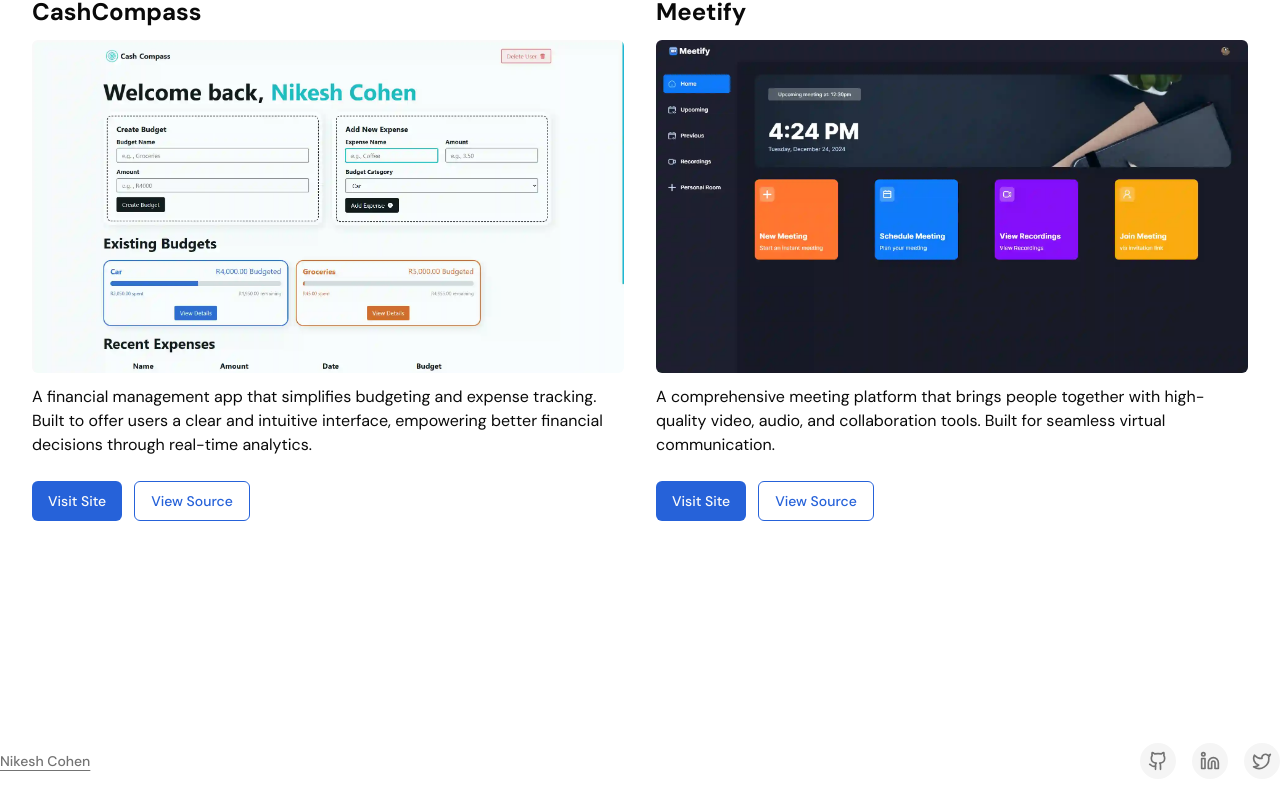
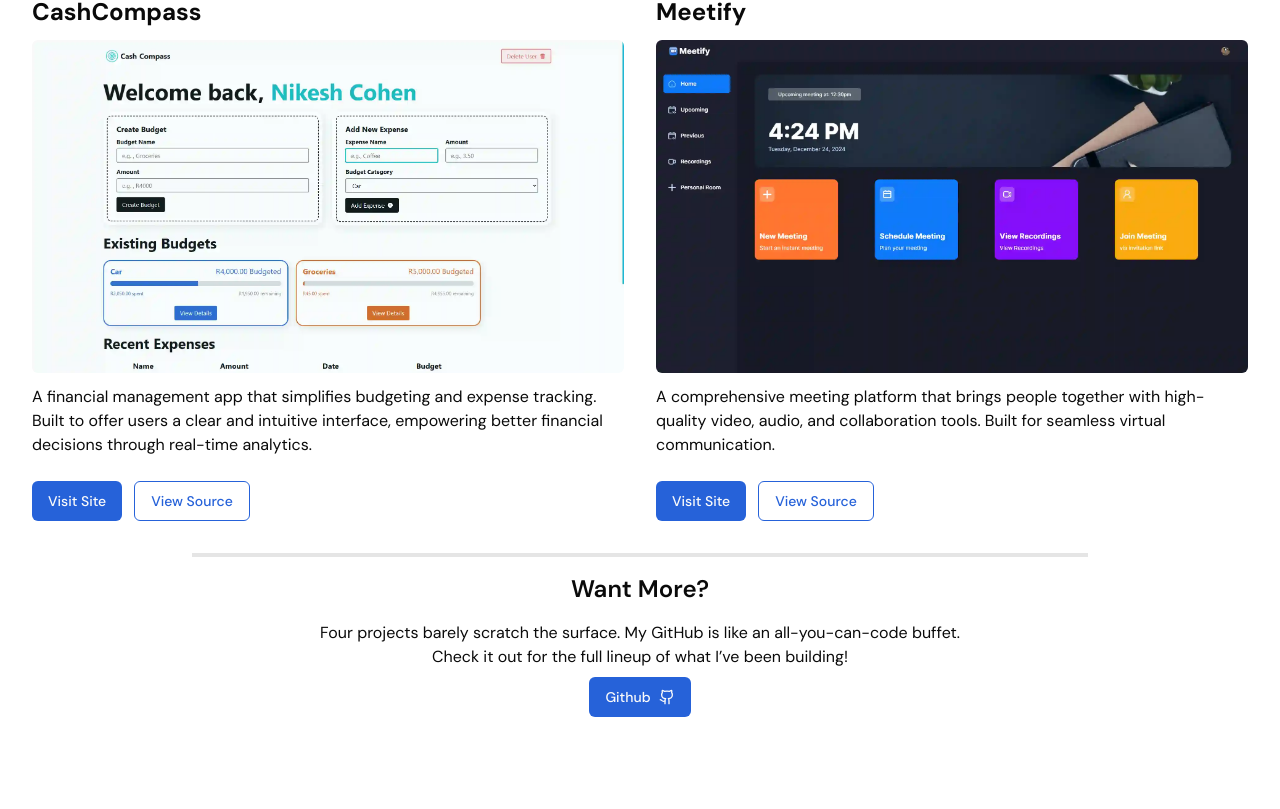
Before and after one commit to NikeshCohen/portfolio, a Next.js app: page / in a window 1280 px wide. Shown: the part 2253-3062 px from the top of the page. Built offline with nearby package versions, Linux system fonts and the light colour scheme.

Commit message:
complete projects page

```diff
--- a/app/_sections/Projects.tsx
+++ b/app/_sections/Projects.tsx
@@ -6,6 +6,7 @@ import Link from "next/link";
 import { PROJECTS } from "@/constants/projects";
 import type { Project } from "@/types";
 import { ArrowRightIcon } from "lucide-react";
+import { Github } from "lucide-react";
 
 import { Button } from "@/components/ui/button";
 
@@ -71,6 +72,25 @@ function Projects() {
           ))}
         </div>
       </div>
+
+      <div className="ml-auto mr-auto mt-8 max-w-4xl border-t-4 pt-4">
+        <h2 className="text-center text-2xl font-semibold">Want More?</h2>
+        <p className="mb-2 ml-auto mr-auto mt-4 max-w-2xl text-center">
+          Four projects barely scratch the surface. My GitHub is like an
+          all-you-can-code buffet. Check it out for the full lineup of what I’ve
+          been building!
+        </p>
+
+        <div className="flex justify-center">
+          <Link href="https://github.com/NikeshCohen" target="_blank">
+            <Button variant="default" effect="shineHover">
+              <span>Github</span>
+
+              <Github className="h-5 w-5" />
+            </Button>
+          </Link>
+        </div>
+      </div>
     </section>
   );
 }
--- a/app/globals.css
+++ b/app/globals.css
@@ -64,7 +64,7 @@
 
 @layer components {
   .layout {
-    @apply ml-auto mr-auto max-w-7xl scroll-mt-14 px-4 py-16 md:scroll-mt-24 md:py-24;
+    @apply ml-auto mr-auto max-w-7xl scroll-mt-14 px-4 py-16 md:scroll-mt-20 md:py-24;
   }
 }
 
--- a/constants/projects.ts
+++ b/constants/projects.ts
@@ -3,7 +3,7 @@ import type { Project } from "@/types";
 export const PROJECTS: Project[] = [
   {
     name: "QikLearn",
-    imageUrl: "/projects/qikLearn.webp",
+    imageUrl: "/projects/qiklearn.webp",
     description:
       "An AI-powered learning platform that transforms YouTube videos, documents, and articles into interactive learning material. Designed for quick and engaging education.",
     url: "https://qiklearn.club/",
--- a/tailwind.config.ts
+++ b/tailwind.config.ts
@@ -10,53 +10,63 @@ export default {
   theme: {
     extend: {
       colors: {
-  			background: 'hsl(var(--background))',
-  			foreground: 'hsl(var(--foreground))',
+        background: "hsl(var(--background))",
+        foreground: "hsl(var(--foreground))",
         card: {
-  				DEFAULT: 'hsl(var(--card))',
-  				foreground: 'hsl(var(--card-foreground))'
+          DEFAULT: "hsl(var(--card))",
+          foreground: "hsl(var(--card-foreground))",
         },
         popover: {
-  				DEFAULT: 'hsl(var(--popover))',
-  				foreground: 'hsl(var(--popover-foreground))'
+          DEFAULT: "hsl(var(--popover))",
+          foreground: "hsl(var(--popover-foreground))",
         },
         primary: {
-  				DEFAULT: 'hsl(var(--primary))',
-  				foreground: 'hsl(var(--primary-foreground))'
+          DEFAULT: "hsl(var(--primary))",
+          foreground: "hsl(var(--primary-foreground))",
         },
         secondary: {
-  				DEFAULT: 'hsl(var(--secondary))',
-  				foreground: 'hsl(var(--secondary-foreground))'
+          DEFAULT: "hsl(var(--secondary))",
+          foreground: "hsl(var(--secondary-foreground))",
         },
         muted: {
-  				DEFAULT: 'hsl(var(--muted))',
-  				foreground: 'hsl(var(--muted-foreground))'
+          DEFAULT: "hsl(var(--muted))",
+          foreground: "hsl(var(--muted-foreground))",
         },
         accent: {
-  				DEFAULT: 'hsl(var(--accent))',
-  				foreground: 'hsl(var(--accent-foreground))'
+          DEFAULT: "hsl(var(--accent))",
+          foreground: "hsl(var(--accent-foreground))",
         },
         destructive: {
-  				DEFAULT: 'hsl(var(--destructive))',
-  				foreground: 'hsl(var(--destructive-foreground))'
+          DEFAULT: "hsl(var(--destructive))",
+          foreground: "hsl(var(--destructive-foreground))",
         },
-  			border: 'hsl(var(--border))',
-  			input: 'hsl(var(--input))',
-  			ring: 'hsl(var(--ring))',
+        border: "hsl(var(--border))",
+        input: "hsl(var(--input))",
+        ring: "hsl(var(--ring))",
         chart: {
-  				'1': 'hsl(var(--chart-1))',
-  				'2': 'hsl(var(--chart-2))',
-  				'3': 'hsl(var(--chart-3))',
-  				'4': 'hsl(var(--chart-4))',
-  				'5': 'hsl(var(--chart-5))'
-  			}
+          "1": "hsl(var(--chart-1))",
+          "2": "hsl(var(--chart-2))",
+          "3": "hsl(var(--chart-3))",
+          "4": "hsl(var(--chart-4))",
+          "5": "hsl(var(--chart-5))",
+        },
       },
       borderRadius: {
-  			lg: 'var(--radius)',
-  			md: 'calc(var(--radius) - 2px)',
-  			sm: 'calc(var(--radius) - 4px)'
-  		}
-  	}
+        lg: "var(--radius)",
+        md: "calc(var(--radius) - 2px)",
+        sm: "calc(var(--radius) - 4px)",
+      },
+      keyframes: {
+        shine: {
+          "0%": { backgroundPosition: "200% 0" },
+          "25%": { backgroundPosition: "-200% 0" },
+          "100%": { backgroundPosition: "-200% 0" },
+        },
+      },
+      animation: {
+        shine: "shine 3s ease-out infinite",
+      },
+    },
   },
   plugins: [require("tailwindcss-animate")],
 } satisfies Config;
```
Lines whose indentation alone changed are shown as unchanged.
